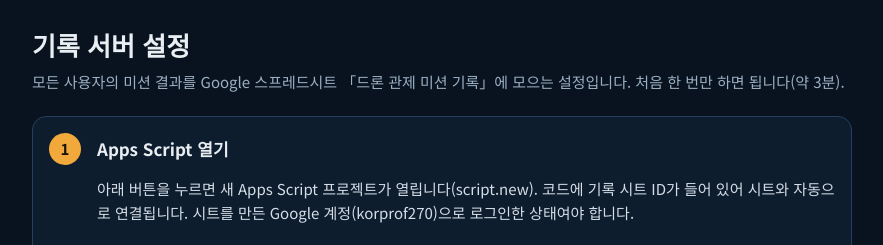
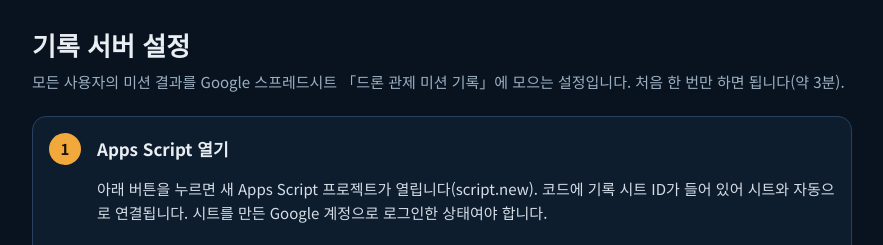
Before and after one commit to korprof270-jpg/drone-control-sim, a plain HTML site: page setup.html in a window 1280 px wide. Shown: the top 245 px of the page, without its empty margins (198-1081 px from the left). Drawn offline with Linux system fonts and the light colour scheme.

Commit message:
설정 페이지 문구 정리
Co-Authored-By: Claude Opus 5.5 <noreply@anthropic.com>
Claude-Session: https://claude.ai/code/session_01GMufAHJngB9b3WeFA4E6Cq

```diff
--- a/setup.html
+++ b/setup.html
@@ -28,7 +28,7 @@ b { color: var(--amber); }
 <body>
 <main>
   <div><h1>기록 서버 설정</h1><p class="sub">모든 사용자의 미션 결과를 Google 스프레드시트 「드론 관제 미션 기록」에 모으는 설정입니다. 처음 한 번만 하면 됩니다(약 3분).</p></div>
-  <section class="step"><span class="n">1</span><div><h2>Apps Script 열기</h2><p>아래 버튼을 누르면 새 Apps Script 프로젝트가 열립니다(script.new). 코드에 기록 시트 ID가 들어 있어 시트와 자동으로 연결됩니다. 시트를 만든 Google 계정(korprof270)으로 로그인한 상태여야 합니다.</p>
+  <section class="step"><span class="n">1</span><div><h2>Apps Script 열기</h2><p>아래 버튼을 누르면 새 Apps Script 프로젝트가 열립니다(script.new). 코드에 기록 시트 ID가 들어 있어 시트와 자동으로 연결됩니다. 시트를 만든 Google 계정으로 로그인한 상태여야 합니다.</p>
     <a class="btn" href="https://script.new" target="_blank" rel="noopener">Apps Script 열기</a>
     <a class="btn ghost" href="https://docs.google.com/spreadsheets/d/1llZEshS-5It_nGeqAid8HtIgwCksoG2VOfLDZRVat0w/edit" target="_blank" rel="noopener">기록 시트 열기</a>
     <p style="font-size:13px;color:var(--muted)">버튼이 안 열리면: 기록 시트를 열고 메뉴 <b>확장 프로그램 → Apps Script</b>를 누르세요.</p></div></section>
```
